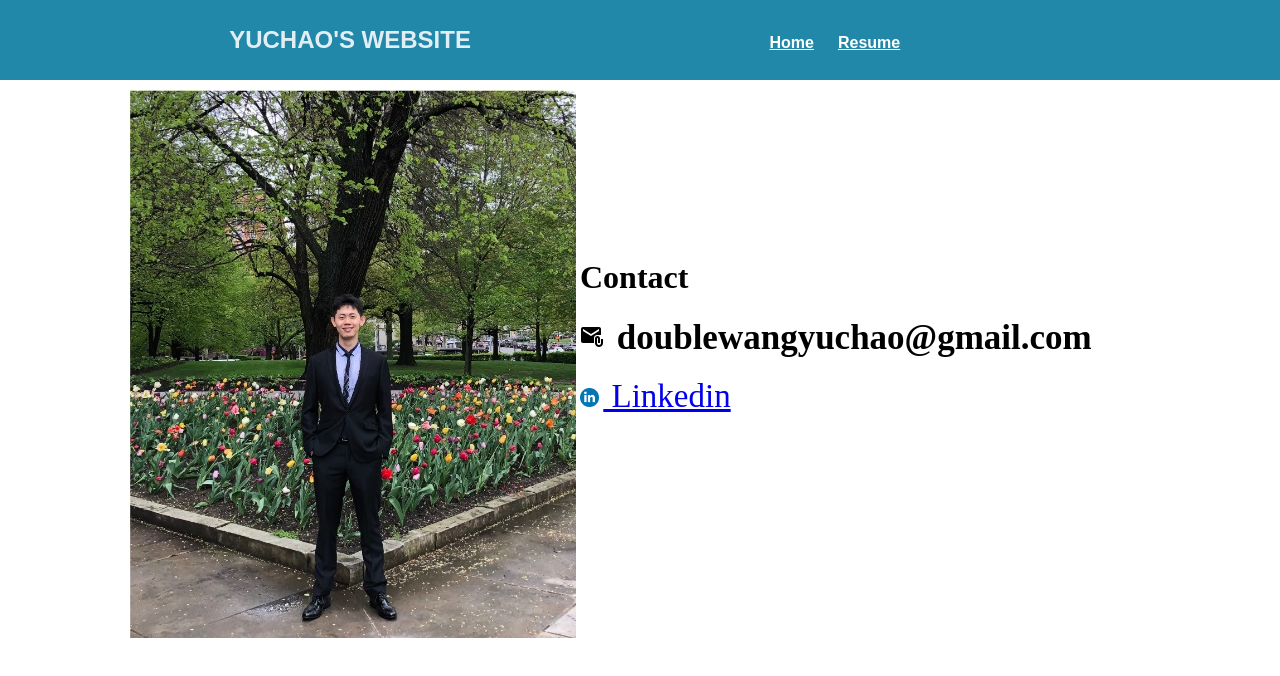
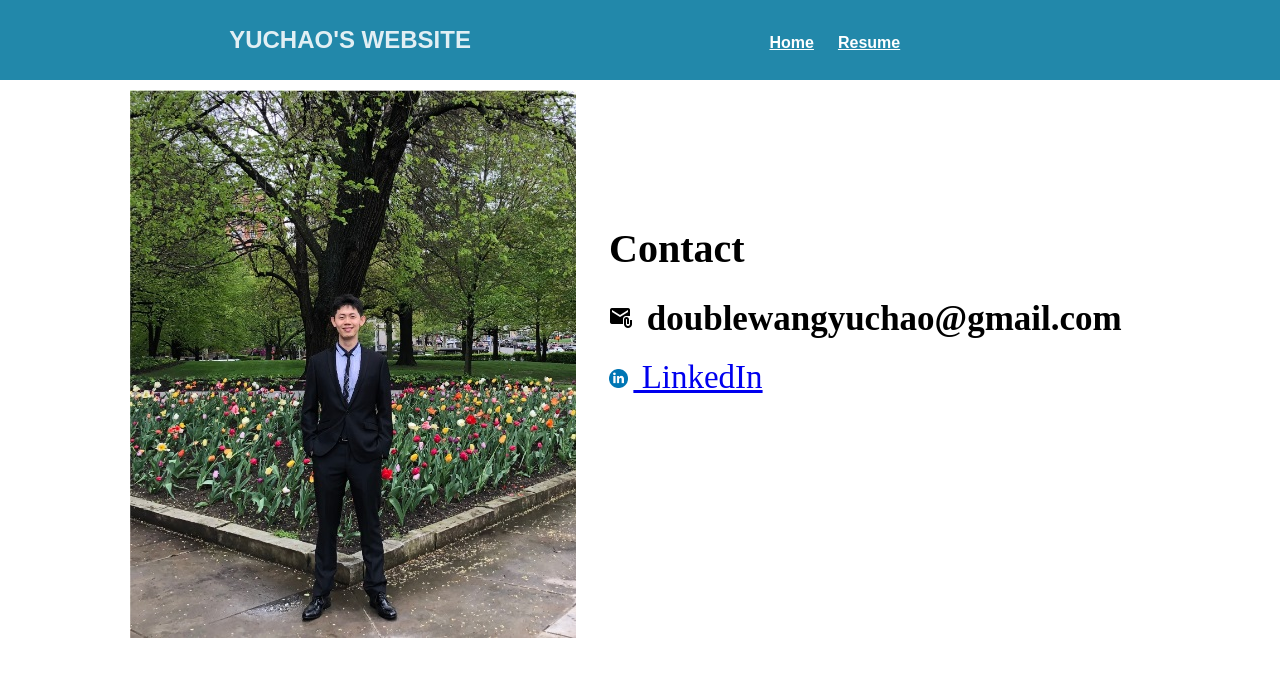
Before and after one commit to yuw72/yuw72.github.io, a plain HTML site: page contact.html in a window 1280 px wide. Drawn offline with Linux system fonts and the light colour scheme.

Commit message:
nothing to say

```diff
--- a/contact.html
+++ b/contact.html
@@ -33,14 +33,14 @@
 				<td class="myPhoto">
 					<img id="photo" src="img/banner/man.jpg" alt="">
 				</td>
-				<td class="intro">
+				<td class="intro1">
 					<h1>Contact</h1>
 					<div>
 						<p class="email1"><i class="material-icons">attach_email</i></p>
 						<p class="email2">&nbsp;doublewangyuchao@gmail.com</p>
 						<div>
 						<img class="linkedin" src="img/logo/linkedin.webp" alt="">
-						<a class="linkedin" href="https://www.linkedin.com/in/yuchao-wang-45526a166/">&nbsp;Linkedin</a>
+						<a class="linkedin" href="https://www.linkedin.com/in/yuchao-wang-45526a166/">&nbsp;LinkedIn</a>
 						</div>
 					</div>
 
--- a/style.css
+++ b/style.css
@@ -19,9 +19,18 @@ main {
     padding:0;
  }
 
+ @keyframes flashing {
+    from {opacity: 0.0;}
+    to {opacity: 1.0;}
+ }
+
  #myName{
     left: 15%;
     font-size: x-large;
+    animation-name: flashing;
+    animation-direction: alternate;
+    animation-duration: 3s;
+    animation-iteration-count: unset;
  }
 
  nav.top-nav li {
```
Also changed, not shown: index.html (+2 -2 lines).
